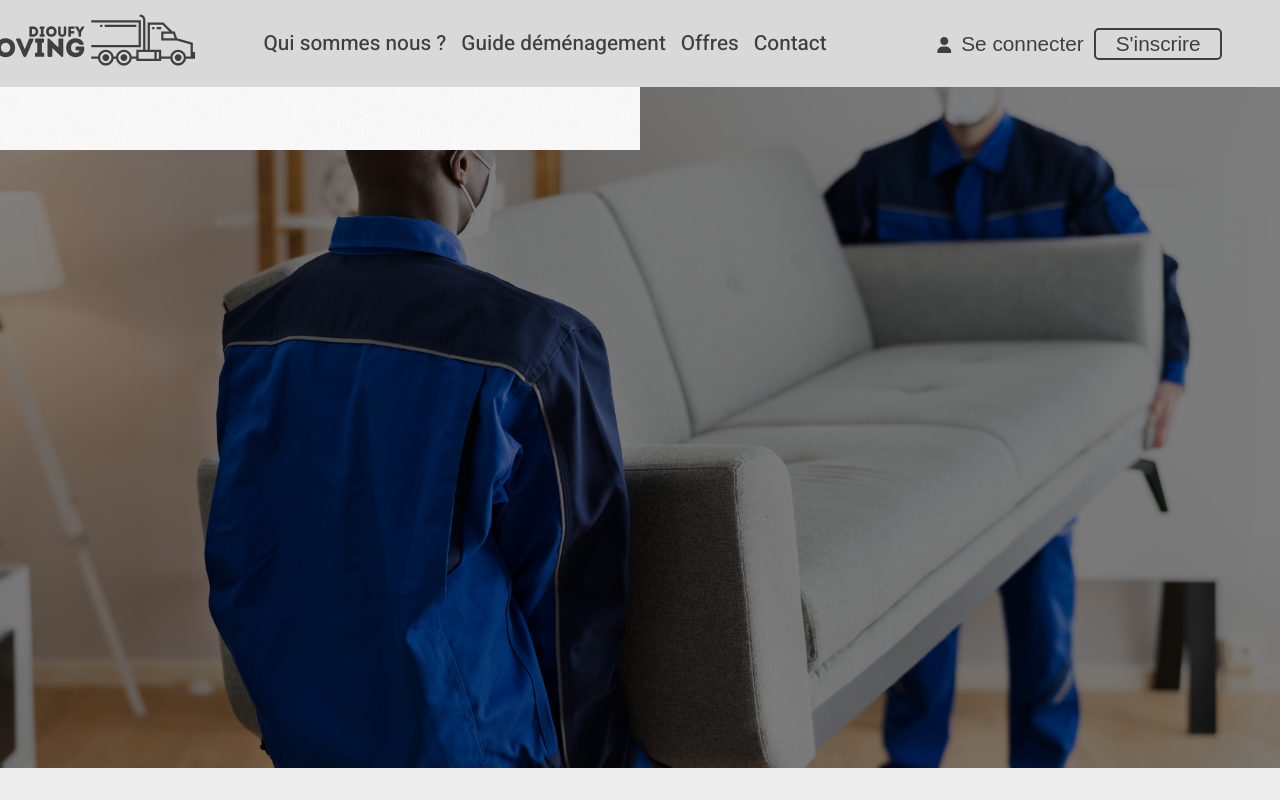
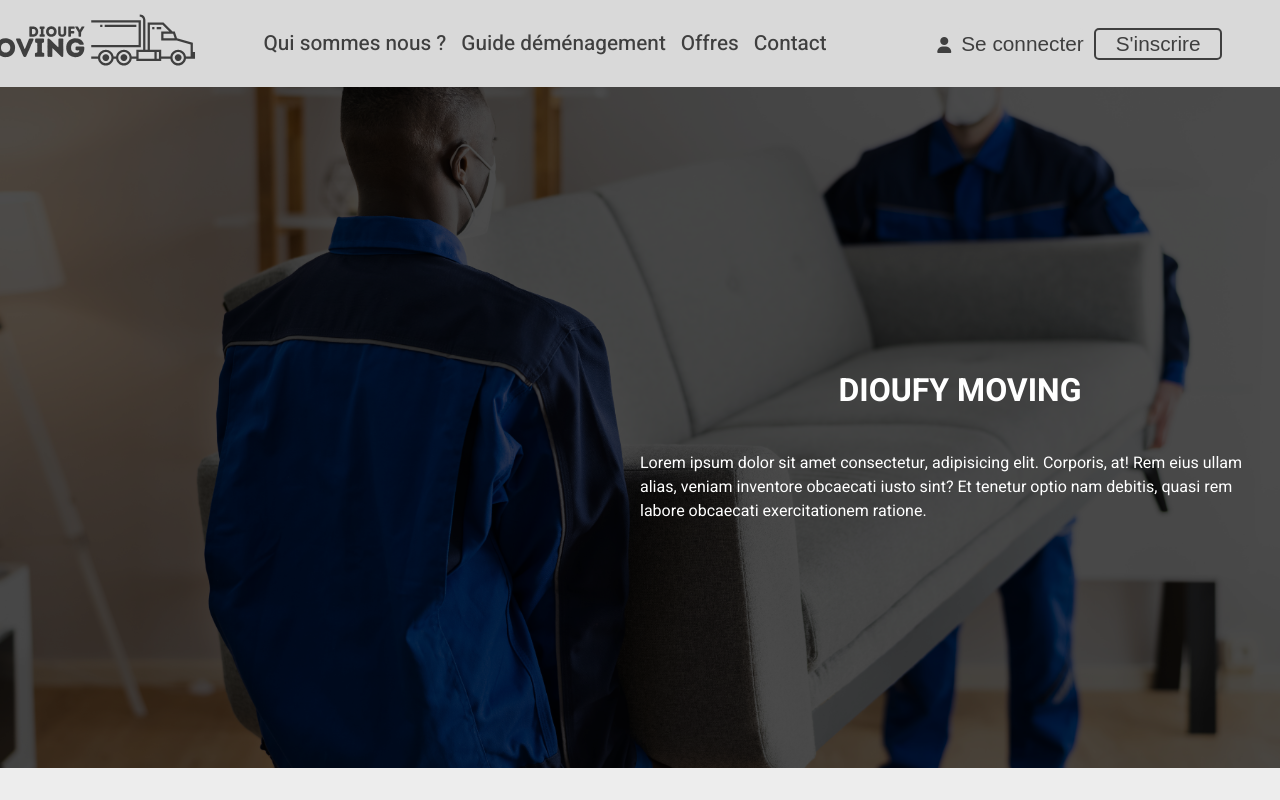
Before and after one commit to jkdGMC/dioufy-moving, a React (Create React App) app in the folder dioufy-moving-client/: page / in a window 1280 px wide. Built offline with nearby package versions, Linux system fonts and the light colour scheme.

Commit message:
Adding header description text

```diff
--- a/dioufy-moving-client/src/Components/Header/Header.css
+++ b/dioufy-moving-client/src/Components/Header/Header.css
@@ -1,15 +1,26 @@
 .header{
     position: relative;
+    display: flex;
+    justify-content: right;
     width: 100%;
     height: 768px;
     background-image: url('../../assets/images/header-img.png');
     background-repeat: no-repeat;
     background-size: cover;
-    box-shadow: inset 0 0 0 1000px rgba(0,0,0,.5);
+    box-shadow: inset 0 0 0 1000px rgba(0,0,0,.7);
 }
 
-.header-gif{
+.header-desc{
+    position: relative;
     width: 50%;
-    height: 150px;
-    background-image: url('../../assets/images/Fast-Moving-Truck-Transportation-Delivery-Service-Logo.gif');
+    color: white;
 }
+
+.header-desc-container{
+    position: absolute;
+    top: 45%;
+    display: flex;
+    flex-direction: column;
+    justify-content: center;
+    align-items: center;
+}
--- a/dioufy-moving-client/src/Components/Header/Header.js
+++ b/dioufy-moving-client/src/Components/Header/Header.js
@@ -5,10 +5,18 @@ import Navbar from '../Navbar/Navbar'
 const Header = () => {
   return (
     <div className='header'>
-      <Navbar />
-      <div className="header-gif">
-      TESH
+    <Navbar />
+      <div className="header-desc">
+        <div className="header-desc-container">
+          <div className="header-image">
+            <h1>DIOUFY MOVING</h1>
+          </div>
+          <div className="header-txt">
+            <p>Lorem ipsum dolor sit amet consectetur, adipisicing elit. Corporis, at! Rem eius ullam alias, veniam inventore obcaecati iusto sint? Et tenetur optio nam debitis, quasi rem labore obcaecati exercitationem ratione.</p>
+          </div>
+        </div>
       </div>
+
     </div>
   )
 }
```
Also changed, not shown: dioufy-moving-client/src/assets/images/Fast-Moving-Truck-Transportation-Delivery-Service-Logo.gif, 1 other file (tests, documents, lock files or other folders).
